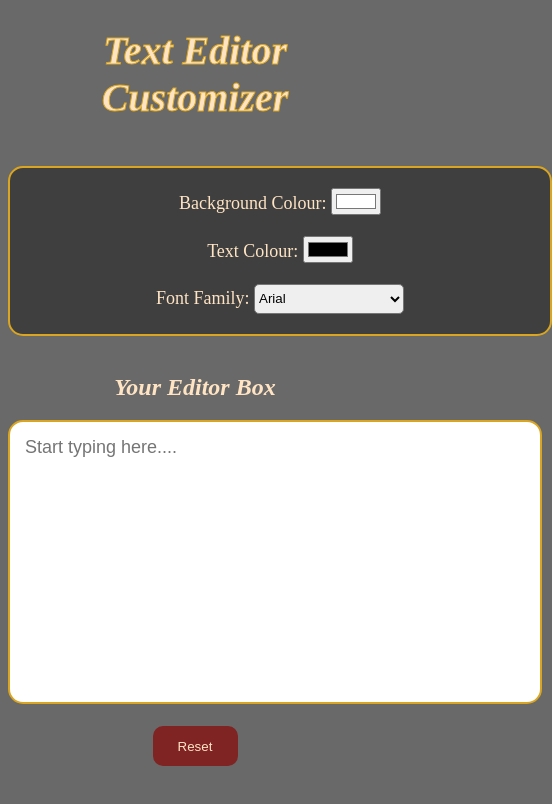
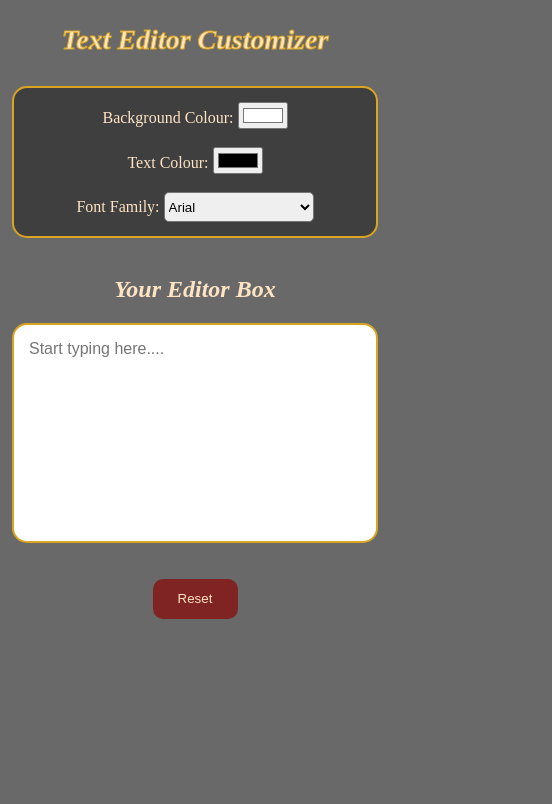
Before and after one commit to Taniya0301/Text-Editor, a plain HTML site: page 8. Text Editor/index.html in a window 390 px wide. Shown: the whole page, 552 px wide, since content can reach past the window. Drawn offline with Linux system fonts and the light colour scheme.

Commit message:
Add GitHub Pages deploy workflow and make layout responsive
Co-Authored-By: Claude Sonnet 5.5 <noreply@anthropic.com>
Claude-Session: https://claude.ai/code/session_013nXSTb8r9dxeayPKzJwdiL

```diff
--- a/8. Text Editor/index.css
+++ b/8. Text Editor/index.css
@@ -1,6 +1,12 @@
+
+*{
+    box-sizing: border-box;
+}
 
 body{
     background-color: dimgrey;
+    margin: 0;
+    padding: 12px;
 }
 
 h1{
@@ -9,6 +15,7 @@ h1{
     font-family: serif;
     font-style: italic;
     font-size: 40px;
+    margin: 12px 0;
 }
 
 h2{
@@ -18,7 +25,8 @@ h2{
 }
 
 #settings{
-    width: 500px;
+    width: 100%;
+    max-width: 500px;
     padding: 20px;
     border: 2px solid goldenrod;
     border-radius: 15px;
@@ -39,7 +47,9 @@ select{
 }
 
 textarea{
-    width: 500px;
+    display: block;
+    width: 100%;
+    max-width: 500px;
     height: 250px;
     border: 2px solid goldenrod;
     border-radius: 15px;
@@ -60,3 +70,20 @@ button{
     color: bisque;
     cursor: pointer;
 }
+
+
+@media (max-width: 600px){
+    h1{
+        font-size: 28px;
+    }
+
+    #settings{
+        padding: 14px;
+        font-size: 16px;
+    }
+
+    textarea{
+        height: 220px;
+        font-size: 16px;
+    }
+}
```
Also changed, not shown: 1 other file.
